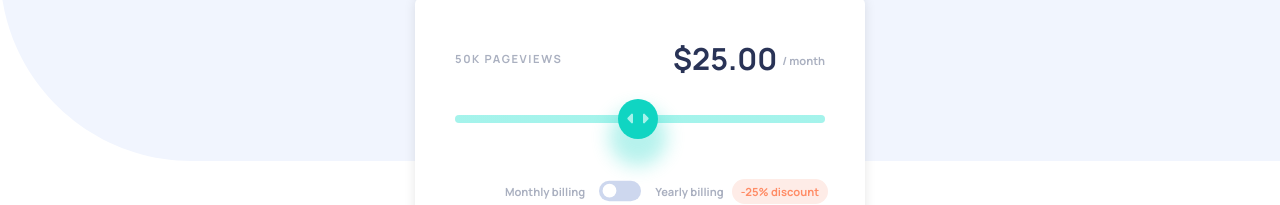
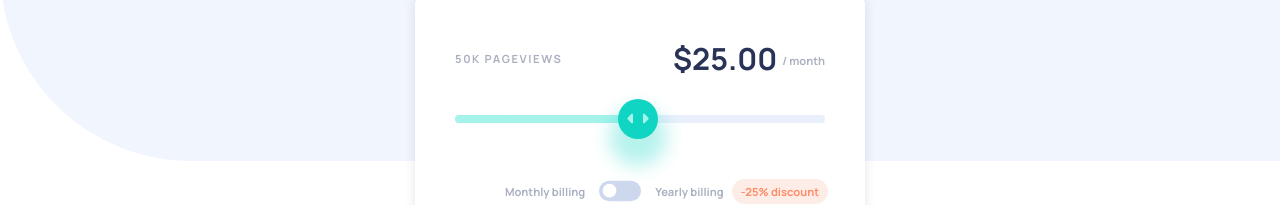
Before and after one commit to marsou001/interactive-pricing, a React (Create React App) app: page / in a window 1280 px wide. Shown: the part 208-413 px from the top of the page. Built offline with nearby package versions, Linux system fonts and the light colour scheme.

Commit message:
fix: return different colors on different sides of the slider thumb

```diff
--- a/src/components/PricingForm/PricingFormSliderGrid/PricingFormSlider/PricingFormSlider.tsx
+++ b/src/components/PricingForm/PricingFormSliderGrid/PricingFormSlider/PricingFormSlider.tsx
@@ -39,7 +39,7 @@ const PricingFormSliderContainer = styled.div`
 const PriceSlider = styled.input`
     ${sliderTrackStyle}
     background-image: ${(props: PriceSliderProps): string =>
-        `linear-gradient(to right, hsl(174, 77%, 80%), hsl(174, 77%, 80%) ${props.pageViews}%, hsl(218, 67%, 95%) ${props.pageViews}%, hsl(218, 67%, 95%))`};
+        `linear-gradient(to right, hsl(174, 77%, 80%), hsl(174, 77%, 80%) ${props.pageViews / 1000}%, hsl(218, 67%, 95%) ${props.pageViews / 1000}%, hsl(218, 67%, 95%))`};
     margin: 2.2rem 0;
     &::-webkit-slider-thumb {
         ${sliderThumbStyle}
```
